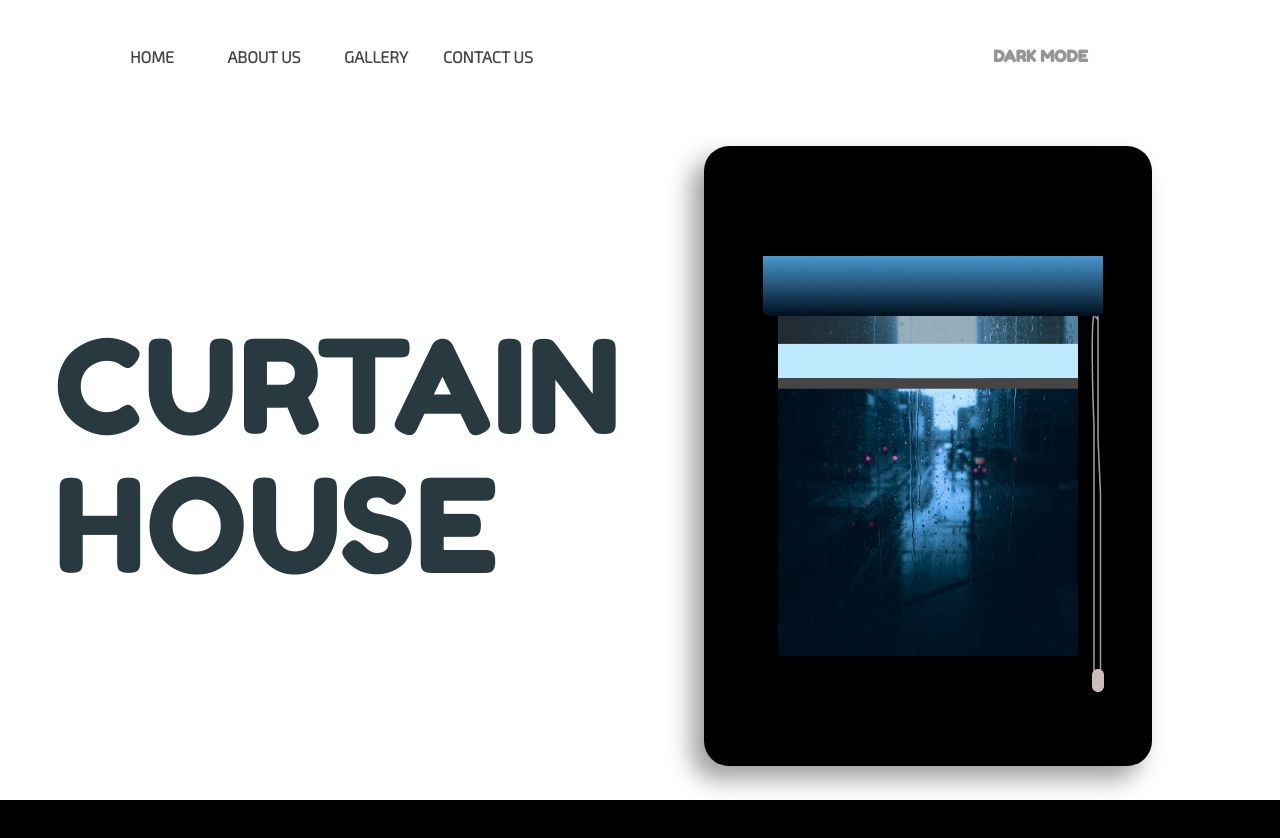
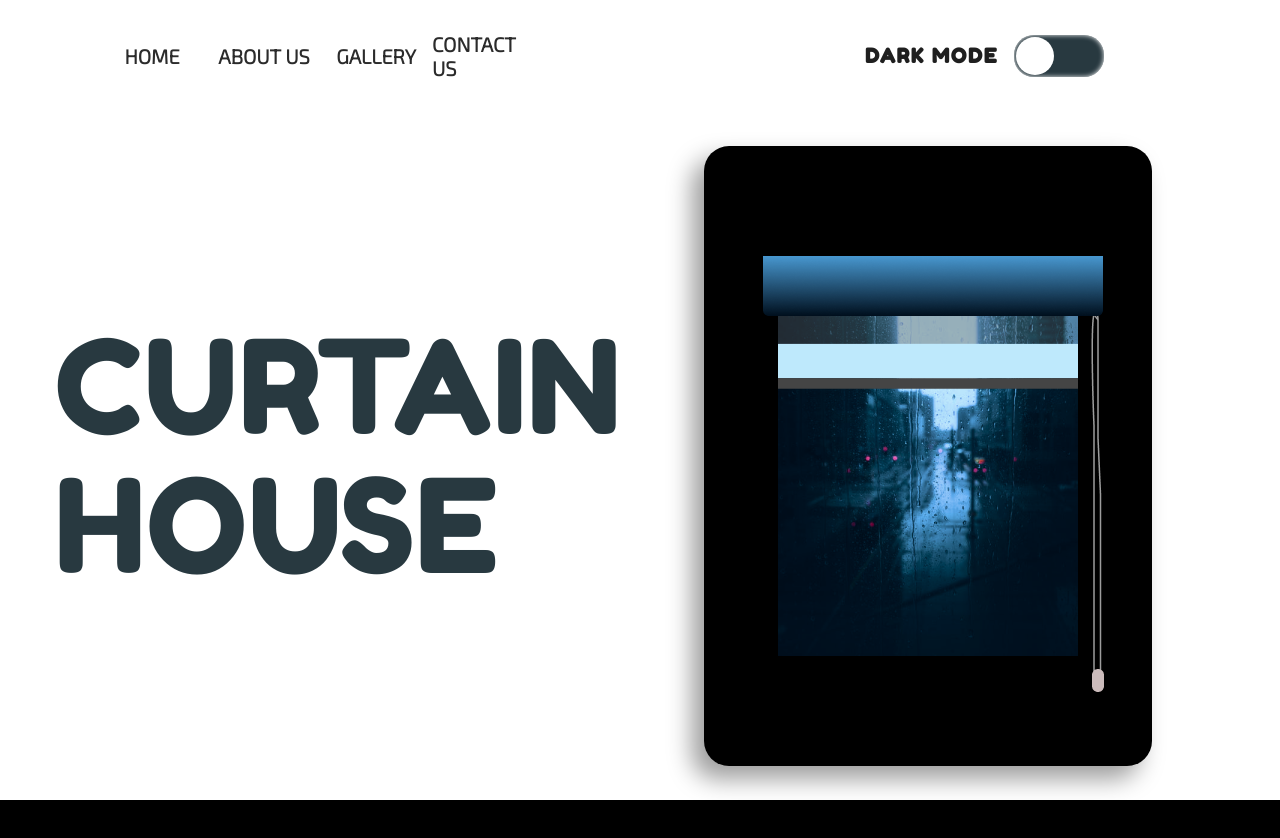
Before and after one commit to manshadchangampalli/CURTAIN-HOUSE-OFFICIAL-WEBSITE, a React (Create React App) app: page / in a window 1280 px wide. Shown: the top 838 px of the page. Built offline with nearby package versions, Linux system fonts and the light colour scheme.

Commit message:
the home page in light mode is finished and the checkbox modified the velue get successfully

```diff
--- a/src/pages/Home/Home.jsx
+++ b/src/pages/Home/Home.jsx
@@ -1,10 +1,11 @@
-import React from "react";
+import React, { useState } from "react";
 import "./Home.scss";
 import CurtainMain from "../../Components/CurtainMain";
 
 function Home() {
+    const [darkmode, setDarkmode] = useState(false)
   return (
-    <div className="home">
+    <div className={darkmode? "home darkmode-checked" : "home"}>
       {/* navbar */}
 
       <div className="navbar">
@@ -18,7 +19,10 @@ function Home() {
       </div>
       <div className="darkmode">
         <h4>DARK MODE</h4>
-        <div></div>
+        {/* this div for the darkmode input */}
+        <div className="darkmode-div">
+            <input type="checkbox" onChange={(e)=>setDarkmode(e.target.checked)} value={darkmode}/>
+        </div>
       </div>
       <div className="title">
         <h1>CURTAIN HOUSE</h1>
--- a/src/pages/Home/Home.scss
+++ b/src/pages/Home/Home.scss
@@ -4,6 +4,7 @@
   display: grid;
   overflow-x: hidden;
   grid-template-columns: repeat(2, 1fr);
+  background-color: white;
   grid-template-rows: 1fr 86vh;
   .navbar {
     width: 100%;
@@ -19,19 +20,59 @@
       P {
         align-self: center;
         justify-self: center;
-        font-family: 'Exo 2', sans-serif;
+        font-family: "Exo 2", sans-serif;
         font-weight: 800;
-        color: #474747;
+        font-size: 20px;
+        color: #2b2b2b;
       }
     }
   }
   .darkmode {
     align-self: center;
-      padding-right: 12rem;
+    padding-right: 11rem;
     justify-self: end;
-      h4{
-        font-family: 'Fredoka One', cursive;
-        color: #969696;
+    display: flex;
+    align-items: center;
+    h4 {
+      font-family: "Fredoka One", cursive;
+      color: #1f1f1f;
+      letter-spacing: .1rem;
+      margin-right: 1rem;
+      font-size: 20px;
+    }
+    .darkmode-div {
+      display: grid;
+      place-items: center;
+      input[type="checkbox"] {
+        width: 90px;
+        height: 42px;
+        position: relative;
+        transition: all 0.5s ease-in;
+        outline: none;
+        box-shadow: inset 0px 0px 5px#fff;
+        background-color: #283940;
+        -webkit-appearance: none;
+        border-radius: 20px;
+        &:checked {
+          background-color: white;
+          box-shadow: inset 0px 0px 5px rgb(0, 0, 0);
+          &::before {
+            left: 49px;
+            background: #000;
+          }
+        }
+        &::before {
+          content: "";
+          position: absolute;
+          transition: all 0.5s ease-in-out;
+          top: 2px;
+          left: 2px;
+          height: 38px;
+          width: 38px;
+          background: rgb(255, 255, 255);
+          border-radius: 50%;
+        }
+      }
     }
   }
   .title {
@@ -39,15 +80,15 @@
     align-items: center;
     justify-content: center;
 
-      h1{
-        font-family: 'Fredoka One', cursive;
+    h1 {
+      font-family: "Fredoka One", cursive;
       font-size: 130px;
       font-style: normal;
       font-weight: normal;
       margin-left: 0;
       color: #283940;
       width: 531px;
-        letter-spacing: .05rem;
+      letter-spacing: 0.05rem;
       line-height: 139px;
     }
   }
@@ -56,7 +97,7 @@
     height: 100%;
     display: grid;
     place-items: center;
-      .curtain-div{
+    .curtain-div {
       width: 70%;
       height: 90%;
       background: rgb(0, 0, 0);
@@ -65,13 +106,12 @@
       display: grid;
       place-items: center;
       box-shadow: -12px 13px 25px rgba(0, 0, 0, 0.39);
-          .curtain-header-div{
-
+      .curtain-header-div {
         display: grid;
         place-items: center;
         position: relative;
 
-            .curtain-img{
+        .curtain-img {
           position: relative;
           background: url("../../Images/day\ image.png");
           background-position: center;
@@ -81,22 +121,23 @@
           overflow-y: hidden;
           overflow-x: visible;
           width: 300px;
-                .curtain-main{
+          .curtain-main {
             position: absolute;
           }
         }
-                .curtain-header{
+        .curtain-header {
           position: absolute;
           top: 0;
           left: -15px;
           z-index: 100;
-                  height:436px;
+          height: 436px;
           width: 341px;
           background: url("../../Images/Component\ 2\ light.png");
-                }
-
-
         }
       }
     }
   }
+}
+.home.darkmode-checked{
+background: #000;
+}
```
Lines whose indentation alone changed are shown as unchanged.
